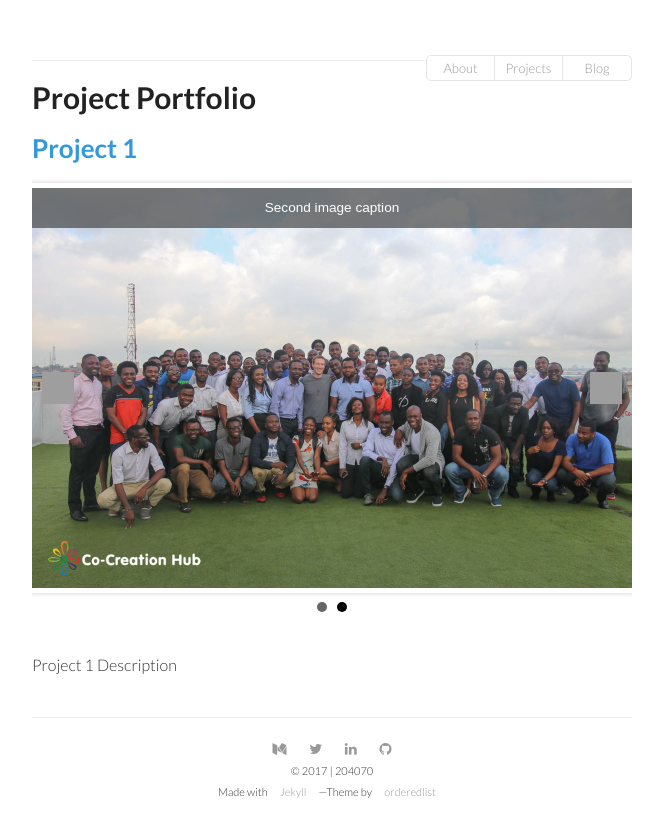
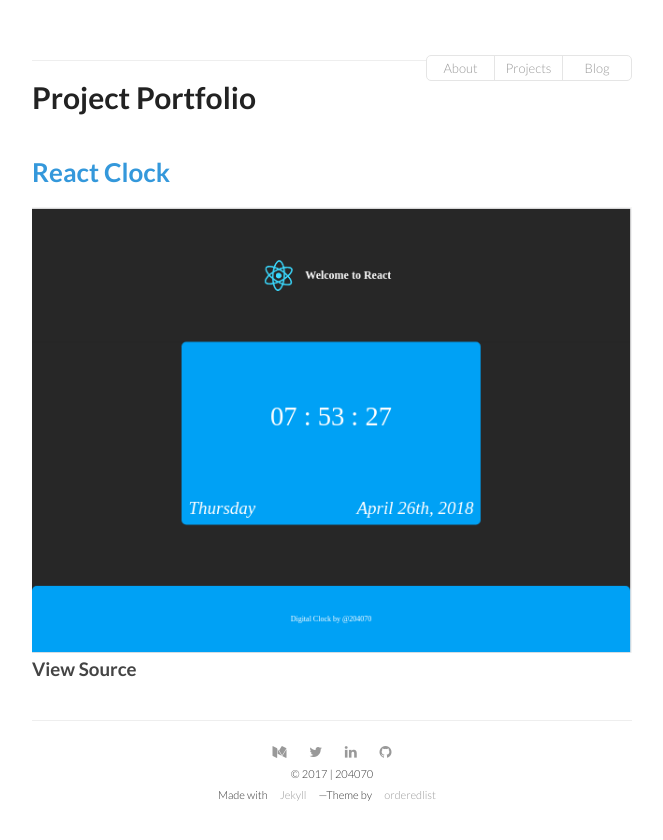
Before and after one commit to 204070/204070.github.io, a Jekyll site: the page built from portfolio/index.html, in a window 1280 px wide. Shown: the top 840 px of the page, without its empty margins (308-971 px from the left). Built offline with Jekyll 4.4.1, drawn with Linux system fonts in a browser that asks for light colours; nearby versions of some CDN libraries; grey boxes are pictures that could not be loaded.

Commit message:
Added digiclock to portfolio

```diff
--- a/portfolio/index.html
+++ b/portfolio/index.html
@@ -18,18 +18,21 @@ title: Portfolio
 
     <div class="wrapper">
 
-        <section>
-            <h1>Project Portfolio</h1>
-            <h2>Project 1</a></h2>
-
+        <!-- <section>
+            <h2><a>Project 1</a></h2>
             <ul id="slider1">
                 <li><img src="/img/slide/1.jpg" title="First image caption" /></li>
                 <li><img src="/img/slide/2.jpg" title="Second image caption" /></li>
             </ul>
+            <p>Project 1 Description</p>
+        </section> -->
 
-            <p>Project 1 Description</p>
-
+        <section>
+            <h1>Project Portfolio</h1>
+            <br>
+            <h2><a href="https://204070.github.io/digiclock">React Clock</a></h1>
+            <a href="https://204070.github.io/digiclock"><img src="/img/digiclock.png" alt="React Clock"></a>
+            <h3><a href="https://github.com/204070/digiclock">View Source</a></h3>
         </section>
-
     </div>
 </body>
```
Also changed, not shown: img/digiclock.png (added), 2 other files.
